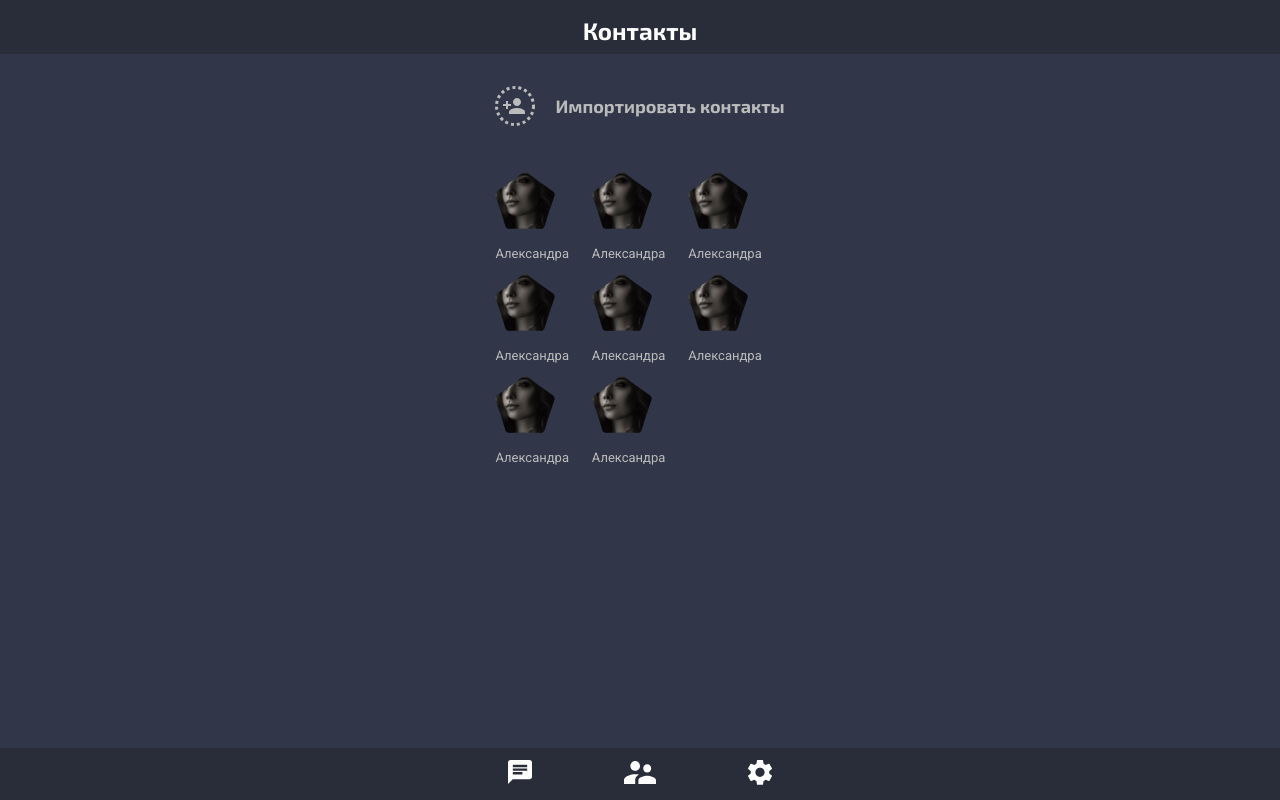
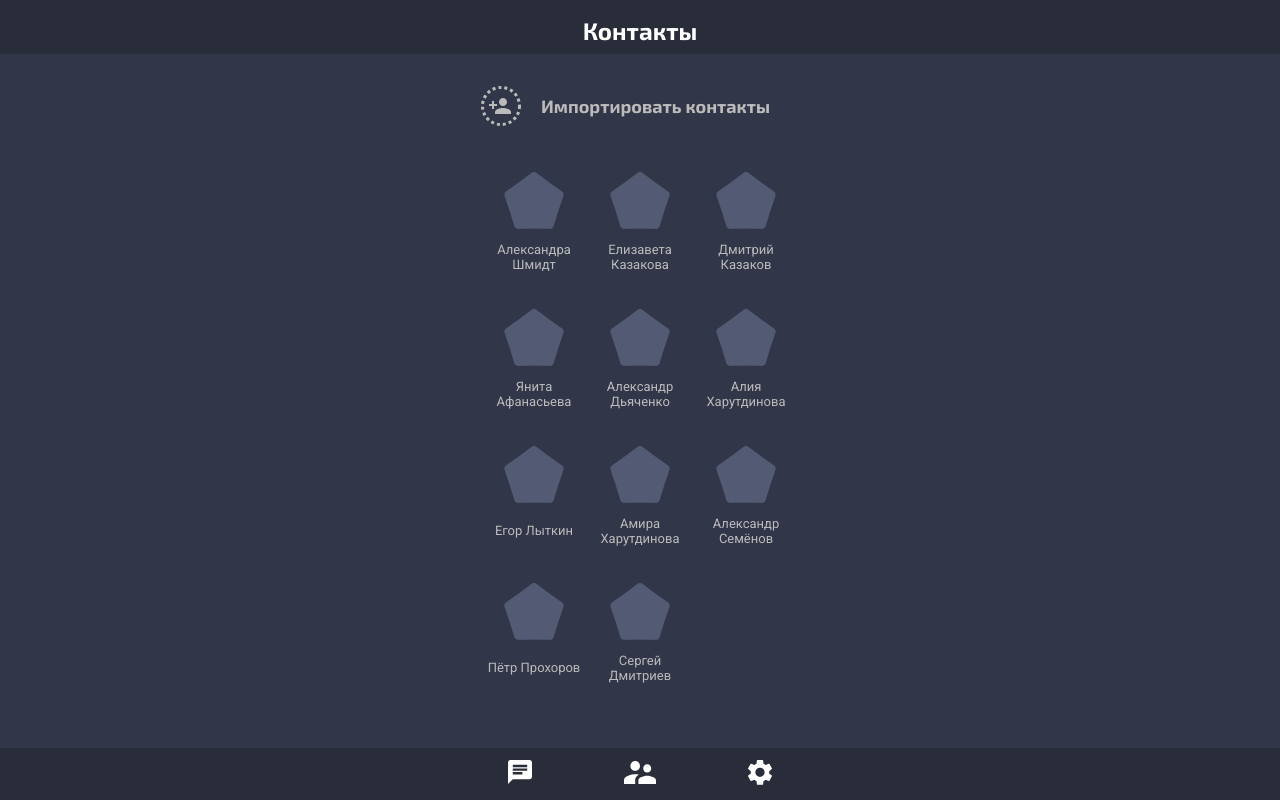
Before and after one commit to NSmolyakov/Impulse, a React app: page /contacts in a window 1280 px wide. Built offline with nearby package versions, Linux system fonts and the light colour scheme.

Commit message:
add redux, create store with test usersData

```diff
--- a/package.json
+++ b/package.json
@@ -8,8 +8,10 @@
     "@testing-library/user-event": "^7.2.1",
     "react": "^16.13.1",
     "react-dom": "^16.13.1",
+    "react-redux": "^7.2.0",
     "react-router-dom": "^5.1.2",
-    "react-scripts": "3.4.1"
+    "react-scripts": "3.4.1",
+    "redux": "^4.0.5"
   },
   "scripts": {
     "start": "react-scripts start",
--- a/src/app/App.js
+++ b/src/app/App.js
@@ -5,7 +5,8 @@ import LogIn from './components/LogIn/LogIn';
 import Registration from './components/Registration/Registration'
 import MainContainer from './components/MainContainer/MainContainer'
 
-function App() {
+function App(props) {
+
   return (
     <BrowserRouter>
       <div className="App">
@@ -20,7 +21,7 @@ function App() {
           </Route>
 
           <Route path="*">
-              <MainContainer />
+              <MainContainer UsersData={props.state.UsersData} />
           </Route>
 
           </Switch>
--- /dev/null
+++ b/src/app/components/MainContainer/Contact/Contact.css
@@ -0,0 +1,13 @@
+.Contact p {
+    max-width: 106px;
+    text-align: center;
+}
+
+.Contact img {
+    justify-self: center;
+}
+
+.Contact {
+    display: grid;
+    padding-bottom: 24px;
+}
--- /dev/null
+++ b/src/app/components/MainContainer/Contact/Contact.jsx
@@ -0,0 +1,15 @@
+import React from 'react';
+import noPhoto from '../../../assets/img/noPhoto.png'
+import './Contact.css'
+
+
+function Contact(props) {
+  return (
+        <div className='Contact'>
+          <img alt='noPhoto' src={noPhoto} />
+          <p>{props.name}</p>
+        </div>
+  );
+}
+
+export default Contact;
--- a/src/app/components/MainContainer/Contacts/Contact.css
+++ /dev/null
@@ -1,9 +0,0 @@
-.contactWrapper{
-    margin-top: 40px;
-    display: grid;
-    grid-template-columns: 1fr 1fr 1fr;
-}
-
-.itemBtn{
-    margin-top: 10px;
-}
--- a/src/app/components/MainContainer/Contacts/Contacts.jsx
+++ /dev/null
@@ -1,62 +0,0 @@
-import React from 'react';
-import userPhoto from '../../../assets/img/userPhoto.png'
-import addContacts from '../../../assets/img/addContacts.svg'
-import './Contact.css'
-
-
-function Contacts() {
-  return (
-    <div className='Contacts'>
-      <div className='itemBtn'>
-        <img src={addContacts} alt='addContacts' />
-        <h2>Импортировать контакты</h2>
-      </div>
-
-    <div className='contactWrapper'>
-
-          <div className='Contact'>
-          <img alt='UserPhoto' src={userPhoto} />
-          <p>Александра </p>
-          </div>
-
-          <div className='Contact'>
-          <img alt='UserPhoto' src={userPhoto} />
-          <p>Александра </p>
-          </div>
-
-          <div className='Contact'>
-          <img alt='UserPhoto' src={userPhoto} />
-          <p>Александра </p>
-          </div>
-
-          <div className='Contact'>
-          <img alt='UserPhoto' src={userPhoto} />
-          <p>Александра </p>
-          </div>
-
-          <div className='Contact'>
-          <img alt='UserPhoto' src={userPhoto} />
-          <p>Александра </p>
-          </div>
-
-          <div className='Contact'>
-          <img alt='UserPhoto' src={userPhoto} />
-          <p>Александра </p>
-          </div>
-
-          <div className='Contact'>
-          <img alt='UserPhoto' src={userPhoto} />
-          <p>Александра </p>
-          </div>
-
-          <div className='Contact'>
-          <img alt='UserPhoto' src={userPhoto} />
-          <p>Александра </p>
-          </div>
-
-    </div>
-    </div>
-  );
-}
-
-export default Contacts;
--- a/src/app/components/MainContainer/Dialog/Dialog.jsx
+++ b/src/app/components/MainContainer/Dialog/Dialog.jsx
@@ -1,15 +1,16 @@
 import React from 'react';
-import userPhoto from '../../../assets/img/userPhoto.png'
+import noPhoto from '../../../assets/img/noPhoto.png'
 import './Dialog.css'
 import { Link } from 'react-router-dom';
 
-function Dialog() {
+function Dialog(props) {
+  debugger;
   return (
     <Link to='messager'>
          <div className='Dialog'>
-         <img alt='UserPhoto' src={userPhoto} />
-         <h3 className='UserName'>Александра Шмидт</h3>
-         <p className='Discription'>Давай лучше завтра расскажу. Уже поздно</p>
+         <img alt='UserPhoto' src={noPhoto} />
+         <h3 className='UserName'>{props.name} </h3>
+         <p className='Discription'>{props.lastMessage}</p>
          <p className='Time'>14:40</p>
 
    </div>
--- a/src/app/components/MainContainer/MainContainer.css
+++ b/src/app/components/MainContainer/MainContainer.css
@@ -3,3 +3,13 @@
     justify-items: center;
     margin-top: 70px;
 }
+
+.contactWrapper{
+    margin-top: 40px;
+    display: grid;
+    grid-template-columns: 1fr 1fr 1fr;
+}
+
+.itemBtn{
+    margin-top: 10px;
+}
--- a/src/app/components/MainContainer/MainContainer.jsx
+++ b/src/app/components/MainContainer/MainContainer.jsx
@@ -4,23 +4,41 @@ import Dialog from './Dialog/Dialog'
 import NavBar from '../NavBar/NavBar'
 import './MainContainer.css'
 import { Switch, Route, Redirect } from 'react-router-dom';
-import Contacts from './Contacts/Contacts';
+import Contact from './Contact/Contact';
 import Settings from './Settings/Settings'
 import Messager from './Messager/Messager'
 
-function MainContainer() {
+import addContacts from '../../assets/img/addContacts.svg'
+
+
+function MainContainer(props) {
+  debugger;
+
+  let Dialogs = props.UsersData.Users.map(d => <Dialog name={d.name} id={d.id} lastMessage={d.lastMessage} />);
+  let Contacts = props.UsersData.Users.map(d => <Contact name={d.name} id={d.id} />);
+
+
   return (
     <div className='MainContainer'>
 
       <Switch>
         <Route path='/messages'>
           <TopNav header='Сообщения' />
-          <Dialog /> <Dialog /> <Dialog /> <Dialog /> <Dialog /> <Dialog /> <Dialog /> <Dialog /> <Dialog />
+          {Dialogs}
         </Route>
 
         <Route exact path="/contacts">
           <TopNav header='Контакты' />
-          <Contacts />
+          <div className='Contact'>
+
+            <div className='itemBtn'>
+              <img src={addContacts} alt='addContacts' />
+              <h2>Импортировать контакты</h2>
+            </div>
+            <div className='contactWrapper'>
+              {Contacts}
+            </div>
+          </div>
         </Route>
 
         <Route exact path="/settings">
--- /dev/null
+++ b/src/data/reduxStore.js
@@ -0,0 +1,14 @@
+import {createStore, combineReducers } from 'redux'
+import usersReducer from './usersReducer';
+
+
+let redusers = combineReducers({
+    UsersData: usersReducer,
+});
+
+
+let store = createStore(redusers);
+
+window.store = store
+
+export default store;
--- /dev/null
+++ b/src/data/usersReducer.js
@@ -0,0 +1,22 @@
+let initialState = {
+    Users: [
+        {id:1, name:'Александра Шмидт', lastMessage:'Давай лучше завтра расскажу. Уже поздно', },
+        {id:2, name:'Елизавета Казакова', lastMessage:'Есть к тебе серьёзный разговор'},
+        {id:3, name:'Дмитрий Казаков' , lastMessage:'Да, я думаю так лучше будет' },
+        {id:4, name:'Янита Афанасьева', lastMessage:'Только не затягивай с этим вопросом'},
+        {id:5, name:'Александр Дьяченко', lastMessage:'Ты серьёзно?' },
+        {id:6, name:'Алия Харутдинова', lastMessage:'Возможно... ты прав'},
+        {id:7, name:'Егор Лыткин', lastMessage:'Только не затягивай с этим вопросом'},
+        {id:8, name:'Амира Харутдинова', lastMessage:'Почему ты так думаешь?'},
+        {id:9, name:'Александр Семёнов', lastMessage:'Почему ты так думаешь?'},
+        {id:10, name:'Пётр Прохоров', lastMessage:'Почему ты так думаешь?'},
+        {id:11, name:'Сергей Дмитриев', lastMessage:'Почему ты так думаешь?'},
+    ],
+}
+
+
+export const dialogsReducer = (state = initialState) => {
+    return(state)
+}
+
+export default dialogsReducer;
--- a/src/index.js
+++ b/src/index.js
@@ -3,13 +3,24 @@ import ReactDOM from 'react-dom';
 import './index.css';
 import App from './app/App';
 import * as serviceWorker from './serviceWorker';
+import { Provider } from 'react-redux'
+import store from './data/reduxStore'
 
-ReactDOM.render(
-  <React.StrictMode>
-    <App />
-  </React.StrictMode>,
-  document.getElementById('root')
-);
+let rerenderEntireTree = (state) => {
+    ReactDOM.render(
+      <React.StrictMode>
+        <Provider store={store} >
+          <App state={state} />
+          </Provider >
+      </React.StrictMode>, document.getElementById('root')
+    );
+}
 
+rerenderEntireTree(store.getState());
+
+store.subscribe( () => {
+      let state = store.getState();
+      rerenderEntireTree(state);
+});
 
 serviceWorker.register();
```
Also changed, not shown: src/app/assets/img/noPhoto.png (added), 1 other file.
